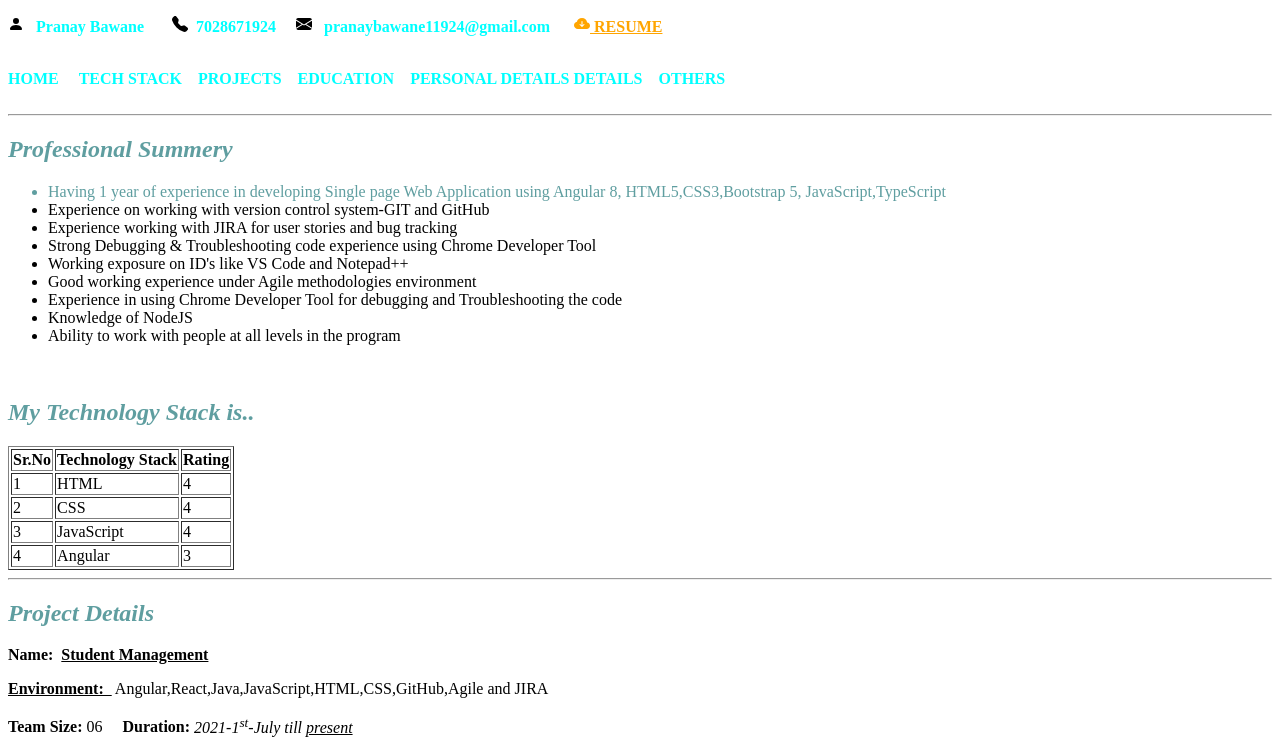
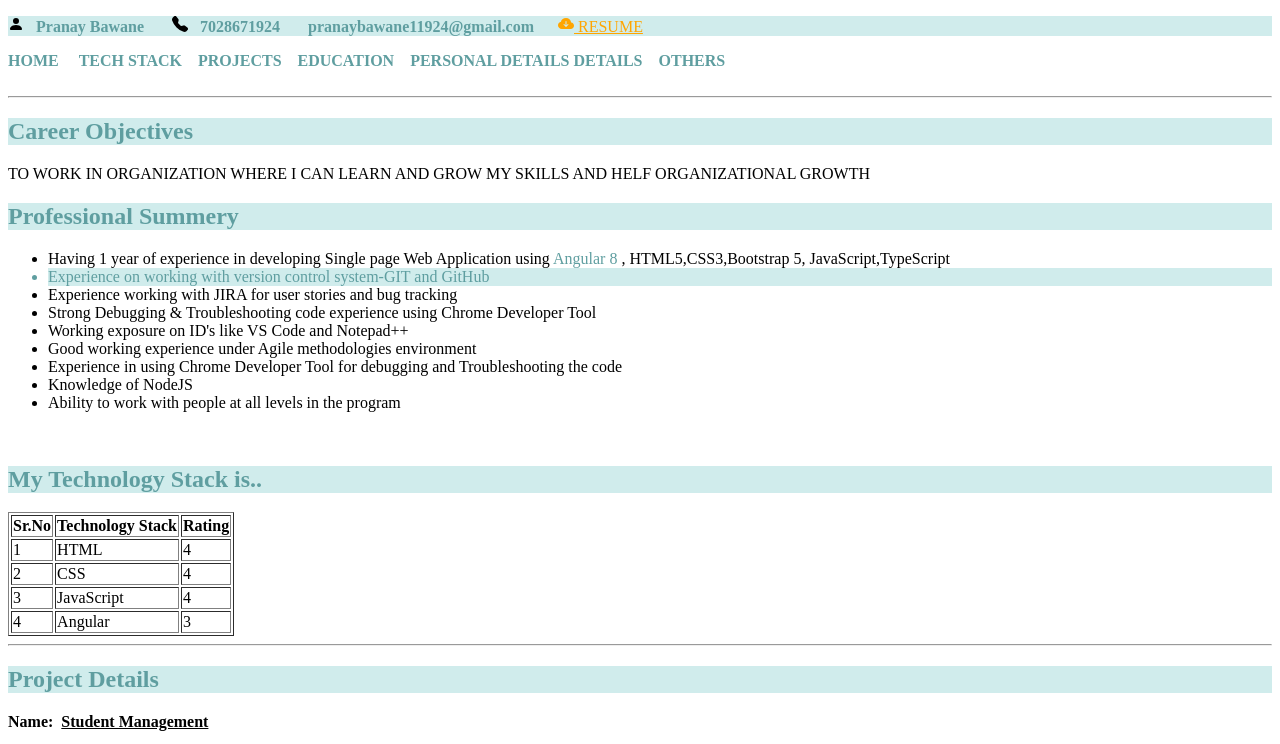
Before and after one commit to pranaybawane/my-profile, a plain HTML site: page index.html in a window 1280 px wide. Shown: the top 744 px of the page. Drawn offline with Linux system fonts and the light colour scheme.

Commit message:
CSS28FebUpdate
CSS28FebUpdate

```diff
--- a/index.html
+++ b/index.html
@@ -10,21 +10,37 @@
     }
      .header{
       color: cadetblue ;
-      font-style: italic;
+
+      background-color: rgb(208, 236, 236);
     }
     .header1{
       color: black;
       font-weight: bolder;
     }
-     .header3{
-      color: aqua;
+    #zz{
+      background-color: rgb(208, 236, 236);
+    }
+     .aa{
+      color: cadetblue;
       font-weight: bolder;
      }
      .header4{
-      color: aqua;
+      color: cadetblue;
       font-weight: bolder;
       text-decoration: none;
 
+     }
+     #qq{
+      color: cadetblue;
+      background-color: rgb(208, 236, 236);
+     }
+     #ww{
+      color: cadetblue;
+
+     }
+     .ee{
+      color: cadetblue;
+      background-color: rgb(208, 236, 236);
      }
 
 
@@ -34,25 +50,24 @@
   <body>
     <!-- Header section -->
 
-    <header>
-        <p class="header3">
+    <header id="zz">
+        <p >
             <svg class="header1" xmlns="http://www.w3.org/2000/svg" width="16" height="16" fill="currentColor" class="bi bi-person-fill" viewBox="0 0 16 16">
                 <path d="M3 14s-1 0-1-1 1-4 6-4 6 3 6 4-1 1-1 1zm5-6a3 3 0 1 0 0-6 3 3 0 0 0 0 6"/>
-              </svg> &nbsp;  Pranay Bawane  &nbsp &nbsp &nbsp
+              </svg> &nbsp; <span class="aa"> Pranay Bawane </span> &nbsp &nbsp &nbsp
               <svg class="header1"  xmlns="http://www.w3.org/2000/svg" width="16" height="16" fill="currentColor" class="bi bi-telephone-fill" viewBox="0 0 16 16">
 
                 <path fill-rule="evenodd" d="M1.885.511a1.745 1.745 0 0 1 2.61.163L6.29 2.98c.329.423.445.974.315 1.494l-.547 2.19a.68.68 0 0 0 .178.643l2.457 2.457a.68.68 0 0 0 .644.178l2.189-.547a1.75 1.75 0 0 1 1.494.315l2.306 1.794c.829.645.905 1.87.163 2.611l-1.034 1.034c-.74.74-1.846 1.065-2.877.702a18.6 18.6 0 0 1-7.01-4.42 18.6 18.6 0 0 1-4.42-7.009c-.362-1.03-.037-2.137.703-2.877z"/>
-              </svg> &nbsp;7028671924 &nbsp;&nbsp;&nbsp;
-              <svg class="header1" xmlns="http://www.w3.org/2000/svg" width="16" height="16" fill="currentColor" class="bi bi-envelope-fill" viewBox="0 0 16 16">
+              </svg> &nbsp; <span class="aa">7028671924</span> &nbsp;&nbsp;&nbsp;
                 <path d="M.05 3.555A2 2 0 0 1 2 2h12a2 2 0 0 1 1.95 1.555L8 8.414zM0 4.697v7.104l5.803-3.558zM6.761 8.83l-6.57 4.027A2 2 0 0 0 2 14h12a2 2 0 0 0 1.808-1.144l-6.57-4.027L8 9.586zm3.436-.586L16 11.801V4.697z"/>
-              </svg> &nbsp; pranaybawane11924@gmail.com &nbsp;&nbsp;&nbsp;&nbsp;
+              </svg> &nbsp; <span class="aa"> pranaybawane11924@gmail.com </span> &nbsp;&nbsp;&nbsp;&nbsp;
 
               <a href="assets/resume.pdf" download id="resume" >
                 <svg xmlns="http://www.w3.org/2000/svg" width="16" height="16" fill="currentColor" class="bi bi-cloud-arrow-down-fill" viewBox="0 0 16 16">
                 <path d="M8 2a5.53 5.53 0 0 0-3.594 1.342c-.766.66-1.321 1.52-1.464 2.383C1.266 6.095 0 7.555 0 9.318 0 11.366 1.708 13 3.781 13h8.906C14.502 13 16 11.57 16 9.773c0-1.636-1.242-2.969-2.834-3.194C12.923 3.999 10.69 2 8 2m2.354 6.854-2 2a.5.5 0 0 1-.708 0l-2-2a.5.5 0 1 1 .708-.708L7.5 9.293V5.5a.5.5 0 0 1 1 0v3.793l1.146-1.147a.5.5 0 0 1 .708.708"/>
               </svg> RESUME </a>
 
-        </p> <br>
+        </p>
 
 
     </header>
@@ -68,15 +83,20 @@
           <a class="header4" href="others.html" target="_blank">OTHERS</a>&nbsp;&nbsp;&nbsp;
 
     </nav> <br>
+
     <hr>
+    <section >
+      <h2 id="qq">Career Objectives</h2>
+      <p>TO WORK IN ORGANIZATION WHERE I CAN LEARN AND GROW MY SKILLS AND HELF ORGANIZATIONAL GROWTH</p>
+    </section>
 
     <!-- Main Section -->
 
     <section id="home">
         <h2 class="header">Professional Summery </h2>
         <ul>
-            <li style="color: cadetblue;">Having 1 year of experience in developing Single page Web Application using Angular 8, HTML5,CSS3,Bootstrap 5, JavaScript,TypeScript</li>
-            <li>Experience on working with version control system-GIT and GitHub</li>
+            <li>Having 1 year of experience in developing Single page Web Application using <span id="ww">Angular 8 </span>, HTML5,CSS3,Bootstrap 5, JavaScript,TypeScript</li>
+            <li class="ee">Experience on working with version control system-GIT and GitHub</li>
             <li>Experience working with JIRA for user stories and bug tracking</li>
             <li>Strong Debugging & Troubleshooting code experience using Chrome Developer Tool</li>
             <li>Working exposure on ID's like VS Code and Notepad++</li>
```
Also changed, not shown: CSSElementPark.html (added, +46 -0 lines).
